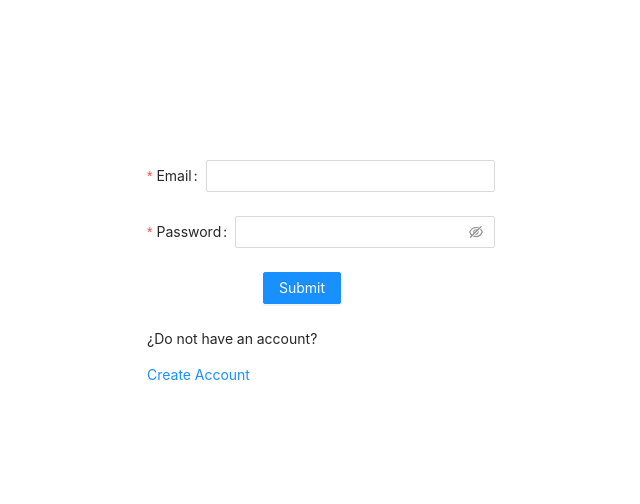
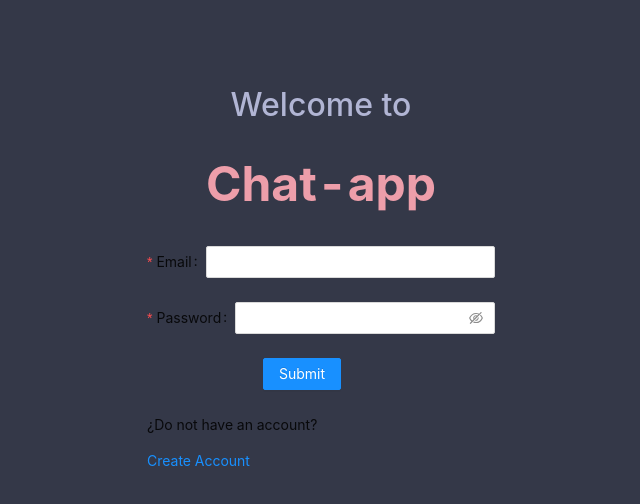
Before and after one commit to Laboratoria/REG003-chat-app, a Next.js app: page / in a window 1280 px wide. Both pictures are taken after a click on the link "Log In". Shown: the top 504 px of the page, without its empty margins (319-959 px from the left). Built offline with nearby package versions, Linux system fonts and the light colour scheme.

Commit message:
Add: Global Styles(Login Font)

```diff
--- a/components/Login/Login.tsx
+++ b/components/Login/Login.tsx
@@ -33,6 +33,9 @@ const Login: NextPage<any> = ({ setIsLogin }) => {
   };
 
   return (
+    <>
+      <h3 className="title_violet_thin">Welcome to</h3>
+      <h1 className="title_pink_bold">Chat-app</h1>
       <Form
         name="basic"
         onFinish={onFinish}
@@ -86,6 +89,7 @@ const Login: NextPage<any> = ({ setIsLogin }) => {
           <a onClick={toRegister}> Create Account </a>
         </Form.Item>
       </Form>
+    </>
   );
 };
 
--- a/components/Login/login.scss
+++ b/components/Login/login.scss
@@ -1,9 +1,9 @@
-
 .container {
   display: flex;
+  flex-direction: column;
   align-items: center;
   justify-content: center;
-  margin: 10rem auto;
+  margin: 5rem auto;
   width: 60vw;
   @include tablet {
     width: 60rem;
@@ -12,6 +12,6 @@
     width: 80rem;
   }
 }
-.container_login{
+.container_login {
   width: 100%;
 }
--- a/styles/globals.scss
+++ b/styles/globals.scss
@@ -2,6 +2,8 @@
 // USE REM
 // ASSIGNED TO: MAICITA
 //HACK NOMENCLATURA BEM
+
+@import url("https://fonts.googleapis.com/css2?family=Poiret+One&family=Poppins:wght@400;800&display=swap");
 // -- COLORS PALETTE -- //
 $color1: #d7dcec;
 $color2: #9ea4b9;
@@ -11,12 +13,24 @@ $color5: #6fa2b0;
 $color6: #887370;
 $color7: #ed9eaa;
 
+$poppins: "Poppins", sans-serif;
+$poiret: "Poiret One", cursive;
+
 * {
   box-sizing: border-box;
   padding: 0;
   margin: 0;
-  font-family: -apple-system, BlinkMacSystemFont, Segoe UI, Roboto, Oxygen,
-    Ubuntu, Cantarell, Fira Sans, Droid Sans, Helvetica Neue, sans-serif;
+  // font-family: $poiret;
+}
+
+body,
+html {
+  background-color: $color4;
+}
+
+h1,
+h2 {
+  font-size: $poppins;
 }
 
 @mixin tablet {
@@ -36,3 +50,26 @@ $color7: #ed9eaa;
     @content;
   }
 }
+
+@mixin titles($color, $font-weight, $font-size) {
+  // letter-spacing: 0.5rem;
+  color: $color;
+  font-weight: $font-weight;
+  font-size: $font-size;
+}
+
+.title_pink_bold {
+  @include titles($color7, bold, 3rem);
+}
+
+.title_pink_medium {
+  @include titles($color7, 400, 2rem);
+}
+
+.title_pink_thin {
+  @include titles($color7, light, 2rem);
+}
+
+.title_violet_thin {
+  @include titles($color3, light, 2rem);
+}
```
Lines whose indentation alone changed are shown as unchanged.
